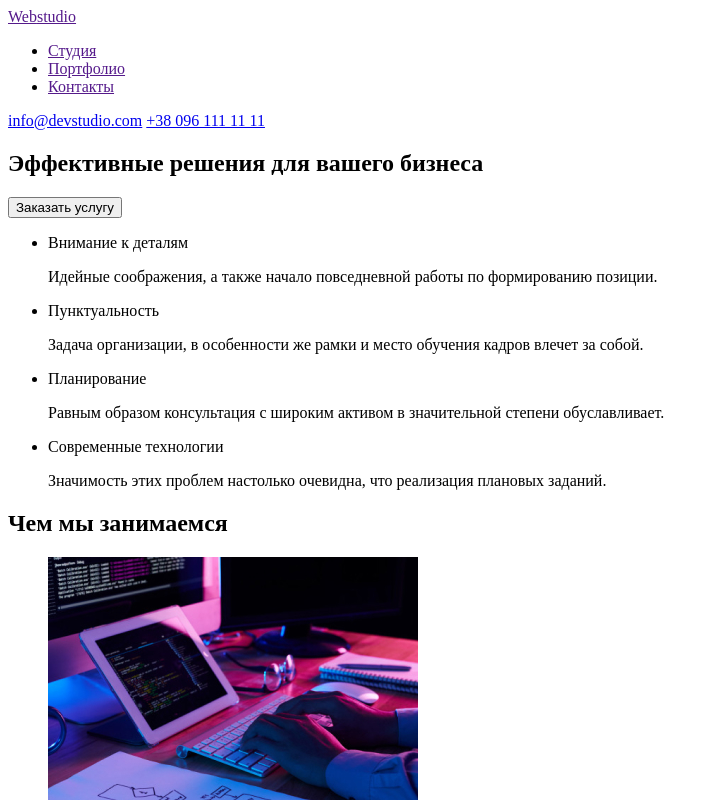
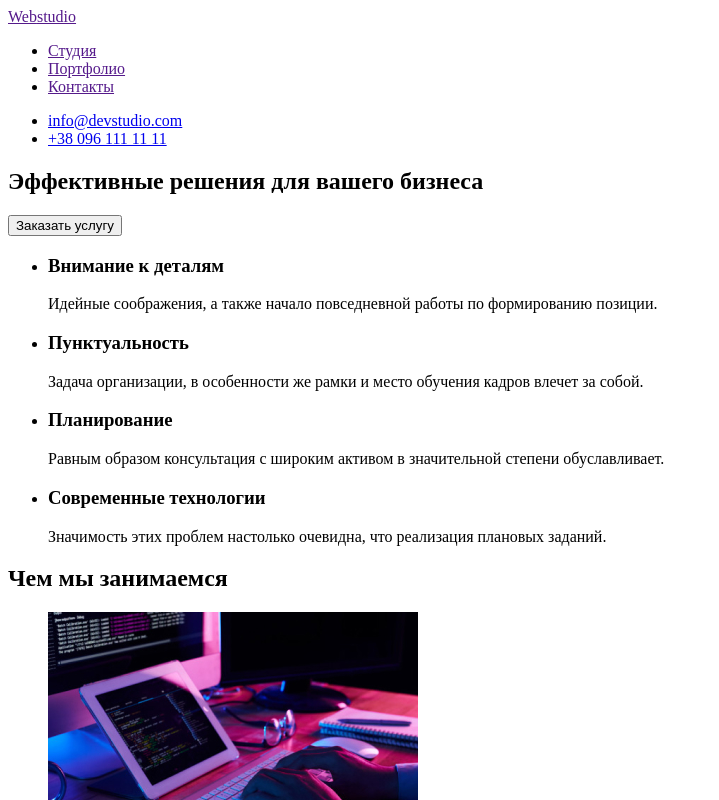
Before and after one commit to OlyaArta/goit-markup-hw-01, a plain HTML site: page index.html in a window 1280 px wide. Shown: the top 800 px of the page, without its empty margins (0-719 px from the left). Drawn offline with Linux system fonts and the light colour scheme.

Commit message:
исправляет ошибки верстки

```diff
--- a/index.html
+++ b/index.html
@@ -22,40 +22,46 @@
                 </li>
             </ul>
         </nav>
-        <a href="mailto:info@devstudio.com" lang="en">info@devstudio.com</a>
-        <a href="tel:+380961111111">+38 096 111 11 11</a>
+            <ul>
+                <li>
+                    <a href="mailto:info@devstudio.com" lang="en">info@devstudio.com</a>
+                </li>
+                <li>
+                    <a href="tel:+380961111111">+38 096 111 11 11</a>
+                </li>
+            </ul>
     </header>
     <main>
         <!--Hero-->
         <section>
-            <div>
                 <h1>Эффективные решения для вашего бизнеса</h1>
                 <button type="button">Заказать услугу</button>
-            </div>
-            <div>
+        </section>
+        <!--Skills-->
+        <section>
+                <h2 hidden>Основные навыки</h2>
                 <ul>
                     <li>
-                        <p>Внимание к деталям</p>
+                        <h3>Внимание к деталям</h3>
                         <p>Идейные соображения, а также начало повседневной
                             работы по формированию позиции.</p>
                     </li>
                     <li>
-                        <p>Пунктуальность</p>
+                        <h3>Пунктуальность</h3>
                         <p>Задача организации, в особенности же рамки и место
                              обучения кадров влечет за собой.</p>
                     </li>
                     <li>
-                        <p>Планирование</p>
+                        <h3>Планирование</h3>
                         <p>Равным образом консультация с широким активом в
                              значительной степени обуславливает.</p>
                     </li>
                     <li>
-                        <p>Современные технологии</p>
+                        <h3>Современные технологии</h3>
                         <p>Значимость этих проблем настолько очевидна, что
                              реализация плановых заданий.</p>
                     </li>
                 </ul>
-            </div>
         </section>
         <!--what_we_do-->
         <section>
@@ -107,13 +113,12 @@
         </section>
     </main>
     <footer>
+        <a href=""><span>Web</span>Studio</a>
         <address>
             <ul>
                 <li>
-                    <a href=""><span>Web</span>Studio</a>
-                </li>
-                <li>
-                    <a href="https://goo.gl/maps/qB4iPWVN4ftwvtJb9">г. Киев, пр-т Леси Украинки, 26</a>
+                    <a href="https://goo.gl/maps/qB4iPWVN4ftwvtJb9" target="_blank" rel="noopener noreferrer">
+                        г. Киев, пр-т Леси Украинки, 26</a>
                 </li>
                 <li>
                     <a href="mailto=info@example.com">info@example.com</a>
```
